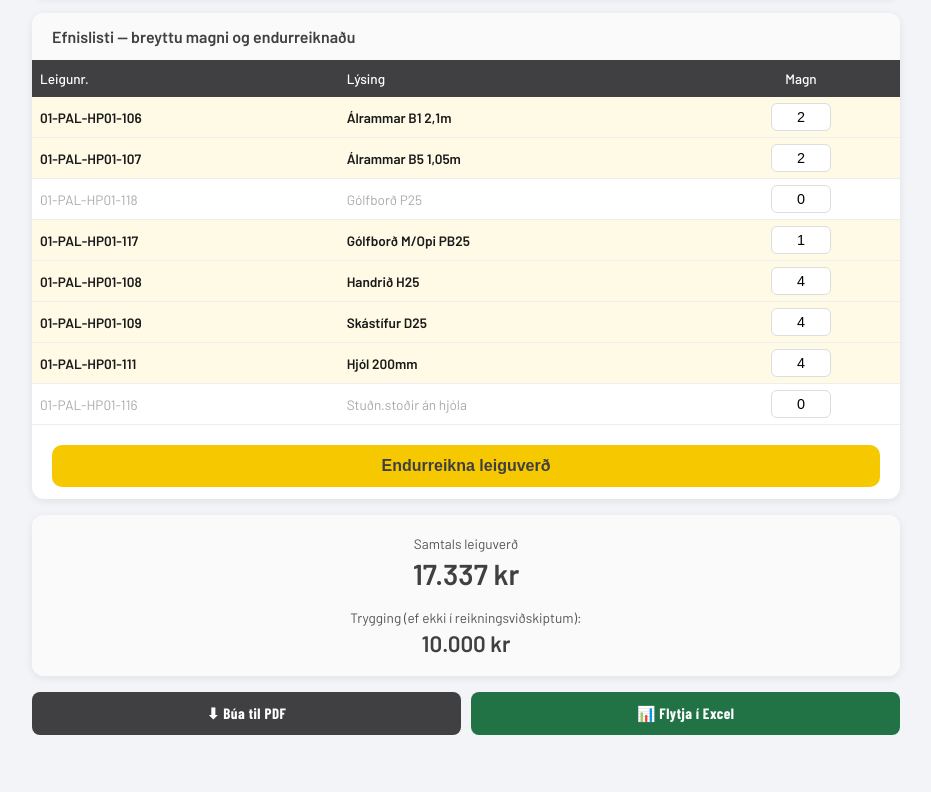
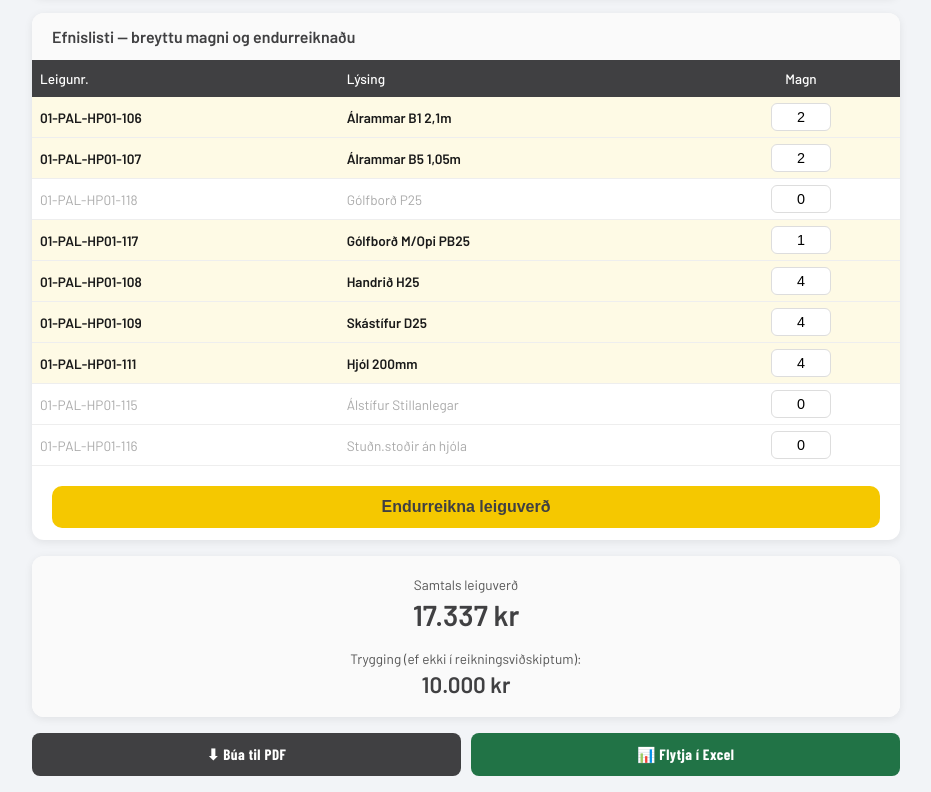
Before and after one commit to Fannar1994/Reiknivelar, a plain HTML site: page hjolapallar_reiknivel_sp.html in a window 1280 px wide. Shown: the part 1203-1995 px from the top of the page, without its empty margins (174-1105 px from the left). Before the commit the page ends 1954 px from the top, so only its background shows below. Drawn offline with nearby package versions, Linux system fonts and the light colour scheme.

Commit message:
Restore HP01-115 stillanlegar faetur

```diff
--- a/hjolapallar_reiknivel_sp.html
+++ b/hjolapallar_reiknivel_sp.html
@@ -645,6 +645,10 @@
                 itemno: '01-PAL-HP01-111', name: 'Hjól 200mm', weekPrice: 535.81,
                 quantities: { '2.5':4, '3.5':4, '4.5':4, '5.5':4, '6.5':4, '7.5':4, '8.5':4, '9.5':4, '10.5':4 }
             },
+            {
+                itemno: '01-PAL-HP01-115', name: 'Álstífur Stillanlegar', weekPrice: 1190.70,
+                quantities: { '2.5':0, '3.5':0, '4.5':2, '5.5':2, '6.5':2, '7.5':2, '8.5':2, '9.5':2, '10.5':2 }
+            },
         ];
 
         // Wide scaffold (1.35m) — F-series frames + separate component list
@@ -676,6 +680,10 @@
             {
                 itemno: '01-PAL-HP01-111', name: 'Hjól 200mm', weekPrice: 535.81,
                 quantities: { '2.5':4, '3.5':4, '4.5':4, '5.5':4, '6.5':4, '7.5':4, '8.5':4, '9.5':4, '10.5':4 }
+            },
+            {
+                itemno: '01-PAL-HP01-115', name: 'Stuðningsfætur stillanlegar', weekPrice: 1190.70,
+                quantities: { '2.5':0, '3.5':0, '4.5':2, '5.5':2, '6.5':2, '7.5':2, '8.5':2, '9.5':2, '10.5':2 }
             },
         ];
 
```
